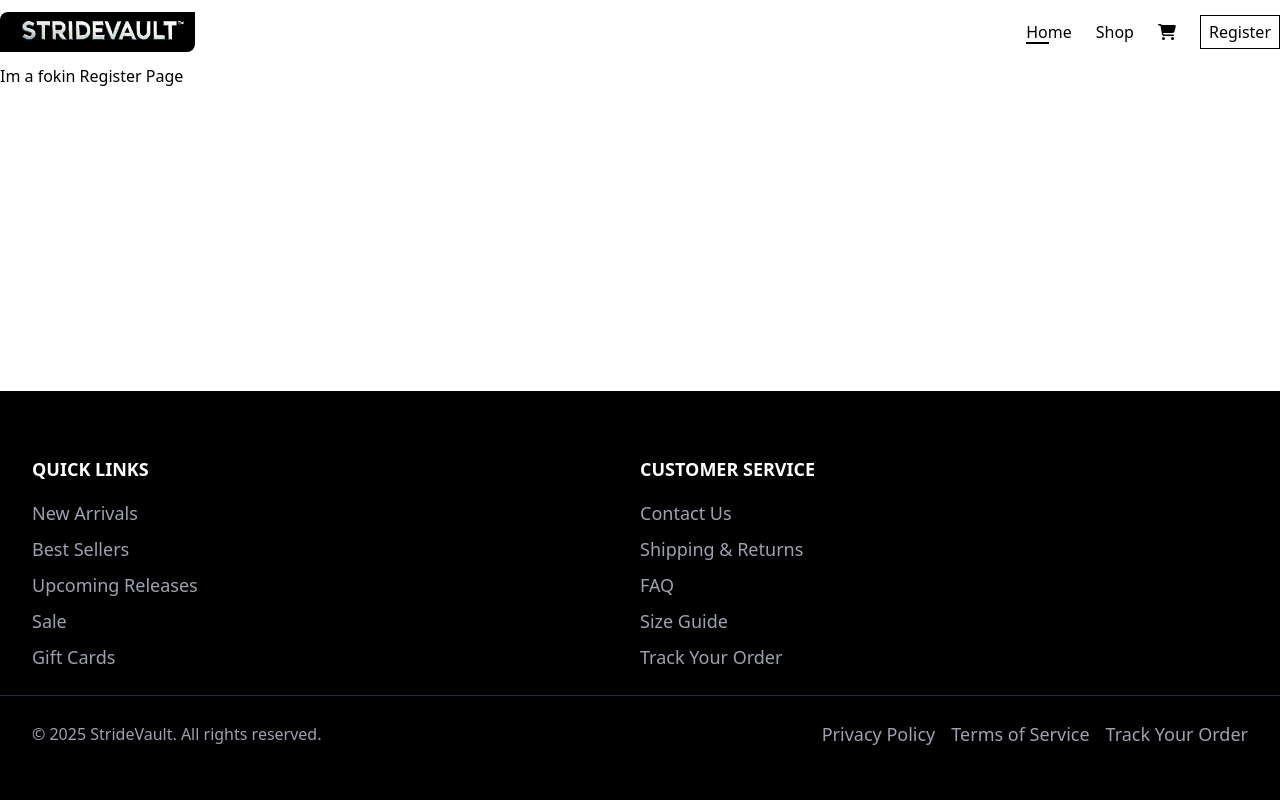
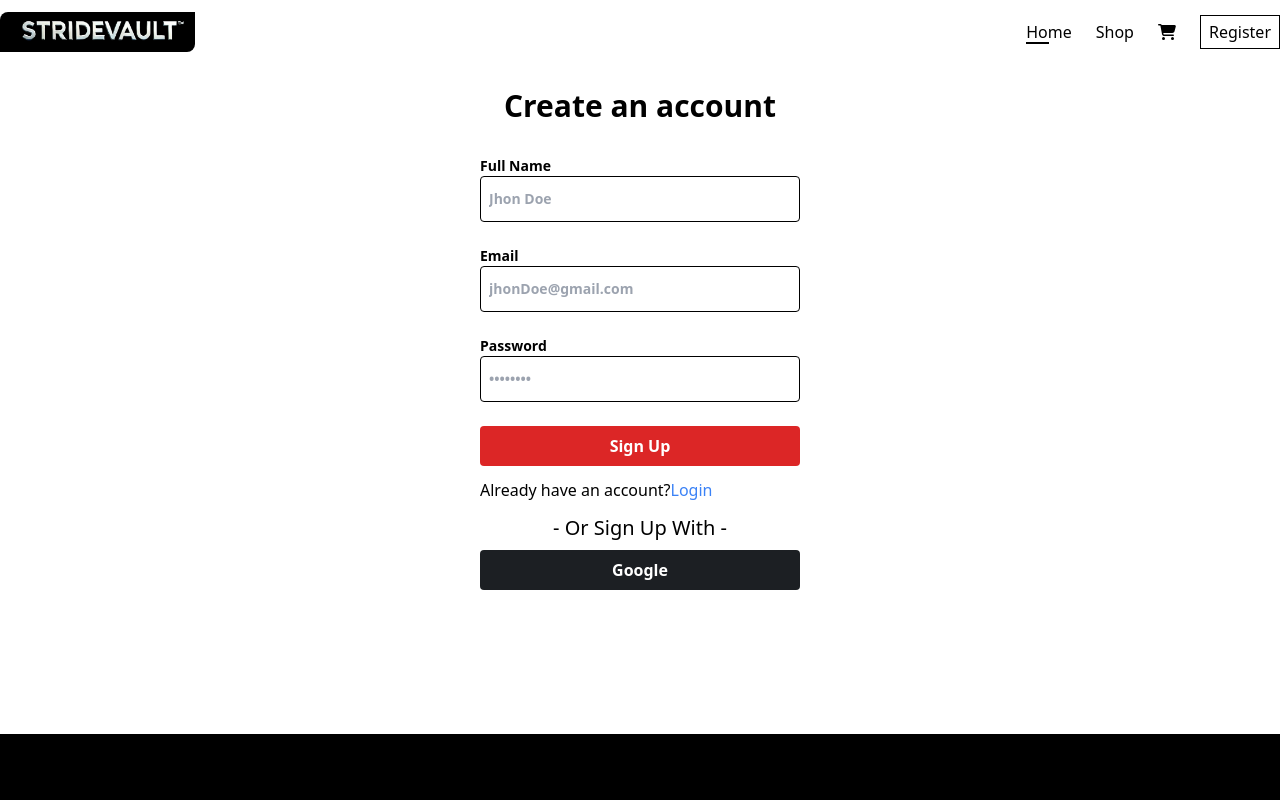
Before and after one commit to Jerimonski/ShoesStore, a React (Vite) app: page /Register in a window 1280 px wide. Shown: the top 800 px of the page. Built offline with nearby package versions, Linux system fonts and the light colour scheme.

Commit message:
feat: adding register form

```diff
--- a/src/pages/Register.jsx
+++ b/src/pages/Register.jsx
@@ -1,5 +1,65 @@
+import { Link } from "react-router-dom"
+
 function Register() {
-  return <div>Im a fokin Register Page</div>
+  return (
+    <section className="mx-auto">
+      <h1 className="text-center text-3xl font-semibold py-6">
+        Create an account
+      </h1>
+      <form className="text-sm py-2 space-y-6 w-80 max-sm:w-full">
+        <label className="font-semibold flex flex-col">
+          Full Name
+          <input
+            type="text"
+            placeholder="Jhon Doe"
+            className="border border-black px-2 py-3 rounded"
+            required
+          />
+        </label>
+        <label className="font-semibold flex flex-col">
+          Email
+          <input
+            type="email"
+            placeholder="jhonDoe@gmail.com"
+            className="border border-black px-2 py-3 rounded"
+            required
+          />
+        </label>
+        <label className="font-semibold flex flex-col">
+          Password
+          <input
+            type="password"
+            placeholder="••••••••"
+            className="border border-black px-2 py-3 rounded"
+            required
+          />
+        </label>
+        <Link to={"/home"}>
+          <button className="bg-red-600 text-base text-white w-full mt-6 py-2 font-bold rounded hover:bg-red-700 duration-200">
+            Sign Up
+          </button>
+        </Link>
+      </form>
+
+      <article className="flex flex-col justify-center pb-36 max-sm:pb-12">
+        <p className="py-1">
+          Already have an account?
+          <Link
+            to={"/home"}
+            className="text-blue-500 hover:text-blue-900 duration-200"
+          >
+            Login
+          </Link>
+        </p>
+        <h4 className="text-center text-xl py-2">- Or Sign Up With -</h4>
+        <Link to={"/home"}>
+          <button className="bg-[#1C1F23] text-white w-full py-2 font-bold rounded">
+            Google
+          </button>
+        </Link>
+      </article>
+    </section>
+  )
 }
 
 export default Register
```
